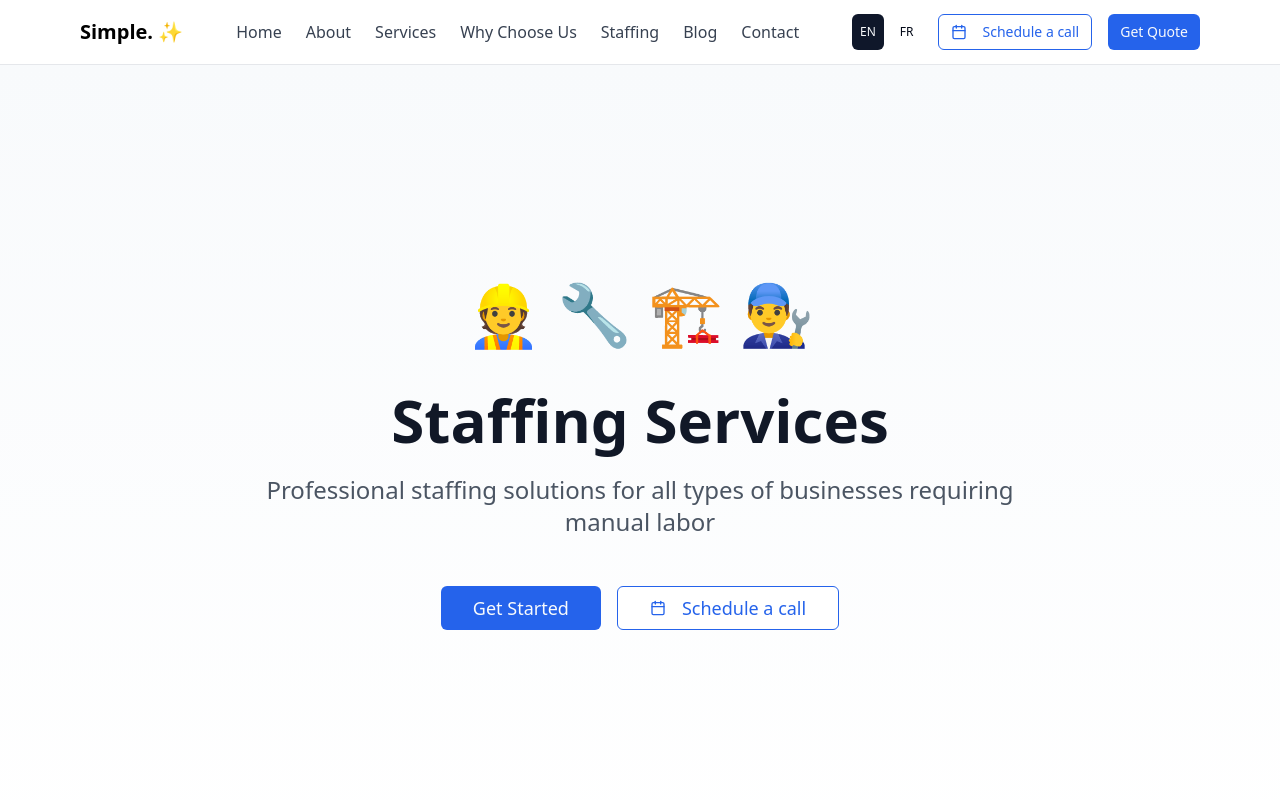
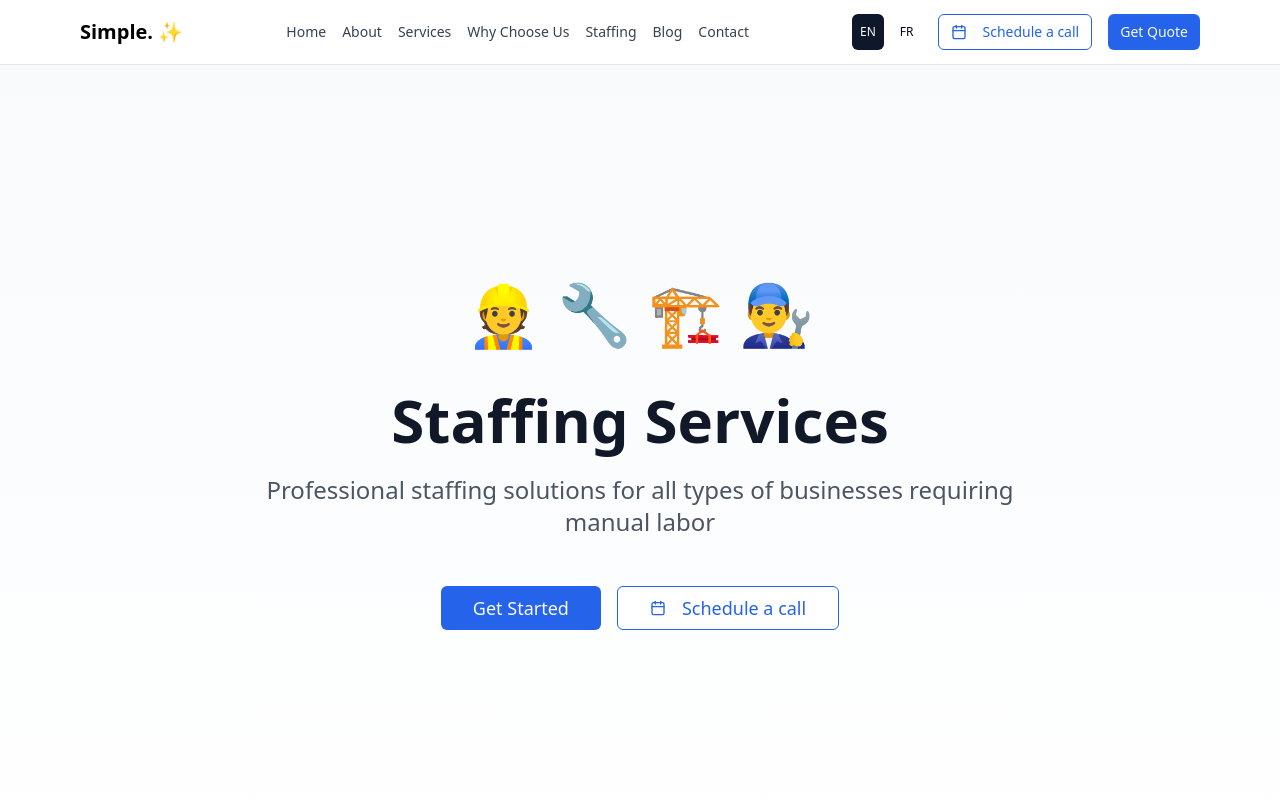
Before and after one commit to ronniehere/simple-website1, a React (Vite) app: page /staffing in a window 1280 px wide. Shown: the top 800 px of the page. Built offline with nearby package versions, Linux system fonts and the light colour scheme.

Commit message:
Fix: Header layout in French
Adjusted button font sizes in the header to ensure all elements fit on one line in French mode within `src/components/Navigation.tsx`.

```diff
--- a/src/components/Navigation.tsx
+++ b/src/components/Navigation.tsx
@@ -39,13 +39,13 @@ export const Navigation = () => {
           </Link>
 
           {/* Desktop Navigation Links */}
-          <div className="hidden md:flex items-center space-x-6">
+          <div className="hidden md:flex items-center space-x-4">
             {navigationItems.map((item) => (
               item.type === "link" ? (
                 <Link
                   key={item.label}
                   to={item.to!}
-                  className="text-gray-700 hover:text-blue-600 transition-colors"
+                  className="text-sm text-gray-700 hover:text-blue-600 transition-colors"
                 >
                   {item.label}
                 </Link>
@@ -53,7 +53,7 @@ export const Navigation = () => {
                 <button
                   key={item.label}
                   onClick={() => scrollToSection(item.target!)}
-                  className="text-gray-700 hover:text-blue-600 transition-colors"
+                  className="text-sm text-gray-700 hover:text-blue-600 transition-colors"
                 >
                   {item.label}
                 </button>
```
